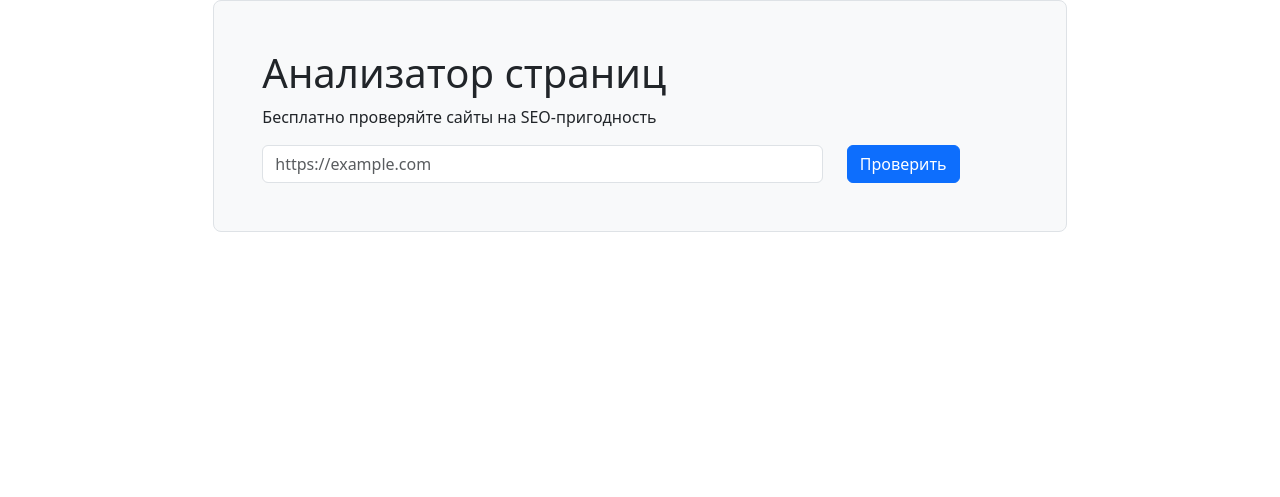
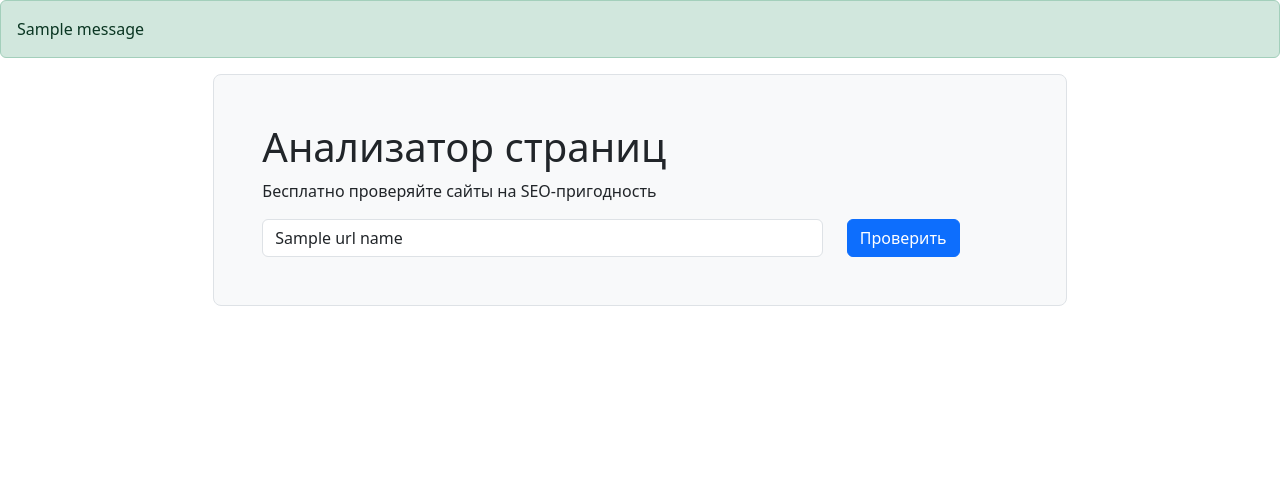
Before and after one commit to OlegKhiretdinov/Page-Analyzer, a Flask app: template page_analyzer/templates/pages/home.html in a window 1280 px wide. Shown: the part 40-537 px from the top of the page. Run offline with Flask 3, Linux system fonts and the light colour scheme; the template is opened without the code that fills it: most values are stand-ins (such as "Sample title", 1, 10 or a date in 2020); one stand-in notice (Sample message) is shown; some libraries are stand-ins or nearby versions.

Commit message:
fix исправлен возвращаемый код ответа

```diff
--- a/page_analyzer/app.py
+++ b/page_analyzer/app.py
@@ -7,7 +7,7 @@ from datetime import datetime
 from validators.url import url as url_validator
 from urllib.parse import urlparse
 from flask import Flask, render_template, redirect, \
-    request, url_for, flash, get_flashed_messages
+    request, url_for, flash, get_flashed_messages, make_response
 import requests
 from bs4 import BeautifulSoup
 
@@ -20,11 +20,7 @@ DATABASE_URL = os.getenv("DATABASE_URL")
 
 @app.route('/')
 def home_page():
-    messages = get_flashed_messages(with_categories=True)
-    return render_template(
-        'pages/home.html',
-        messages=messages
-    )
+    return render_template('pages/home.html',)
 
 
 @app.get('/urls')
@@ -61,10 +57,10 @@ def add_urls():
 
     if url == "":
         flash('URL обязателен', 'danger')
-        return redirect(url_for('home_page'), 302)
+        return make_response(render_template('pages/home.html', url_name=url), 422)
     elif len(url) > 255:
         flash('URL превышает 255 символов', 'danger')
-        return redirect(url_for('home_page'), 302)
+        return make_response(render_template('pages/home.html', url_name=url), 422)
     elif url_validator(url) is True:
         u_s = urlparse(url)
         url_string = f'{u_s.scheme}://{u_s.hostname}'
@@ -72,7 +68,7 @@ def add_urls():
             url_string += f':{u_s.port}'
     else:
         flash('Некорректный URL', 'danger')
-        return redirect(url_for('home_page'), 302)
+        return make_response(render_template('pages/home.html', url_name=url), 422)
 
     correct_url_flash_text = 'Страница успешно добавлена'
     correct_url_flash_status = 'success'
@@ -196,7 +192,6 @@ def url_checker(url_id):
 
 
 def handle_bad_request(e):
-    print(e)
     return render_template('pages/404.html'), 404
 
 
--- a/page_analyzer/templates/pages/home.html
+++ b/page_analyzer/templates/pages/home.html
@@ -1,17 +1,19 @@
 {% extends "main_layout.html" %}
 {% block title %}Анализатор страниц{% endblock %}
 {% block main %}
-{% if messages %}
-  {% for category, message in messages %}
-    <div class="alert alert-{{ category }}" role="alert" >{{ message }}</div>
-  {% endfor %}
-{% endif %}
+{% with messages = get_flashed_messages(with_categories=True) %}
+    {% if messages %}
+        {% for category, message in messages %}
+            <div class="alert alert-{{ category }}" role="alert" >{{ message }}</div>
+        {% endfor %}
+   {% endif %}
+{% endwith %}
 <div class="col-12 col-md-10 col-lg-8 mx-auto border rounded-3 bg-light p-5" >
     <h1>Анализатор страниц</h1>
     <p>Бесплатно проверяйте сайты на SEO-пригодность</p>
     <form action="/urls" method="post" class="row">
         <div class="col">
-            <input name="url" type="text" placeholder="https://example.com"  class="form-control">
+            <input name="url" type="text" value="{{ url_name }}" placeholder="https://example.com"  class="form-control">
         </div>
         <div class="col-sm-3">
             <input type="submit"  class="btn btn-primary" value="Проверить" />
```
